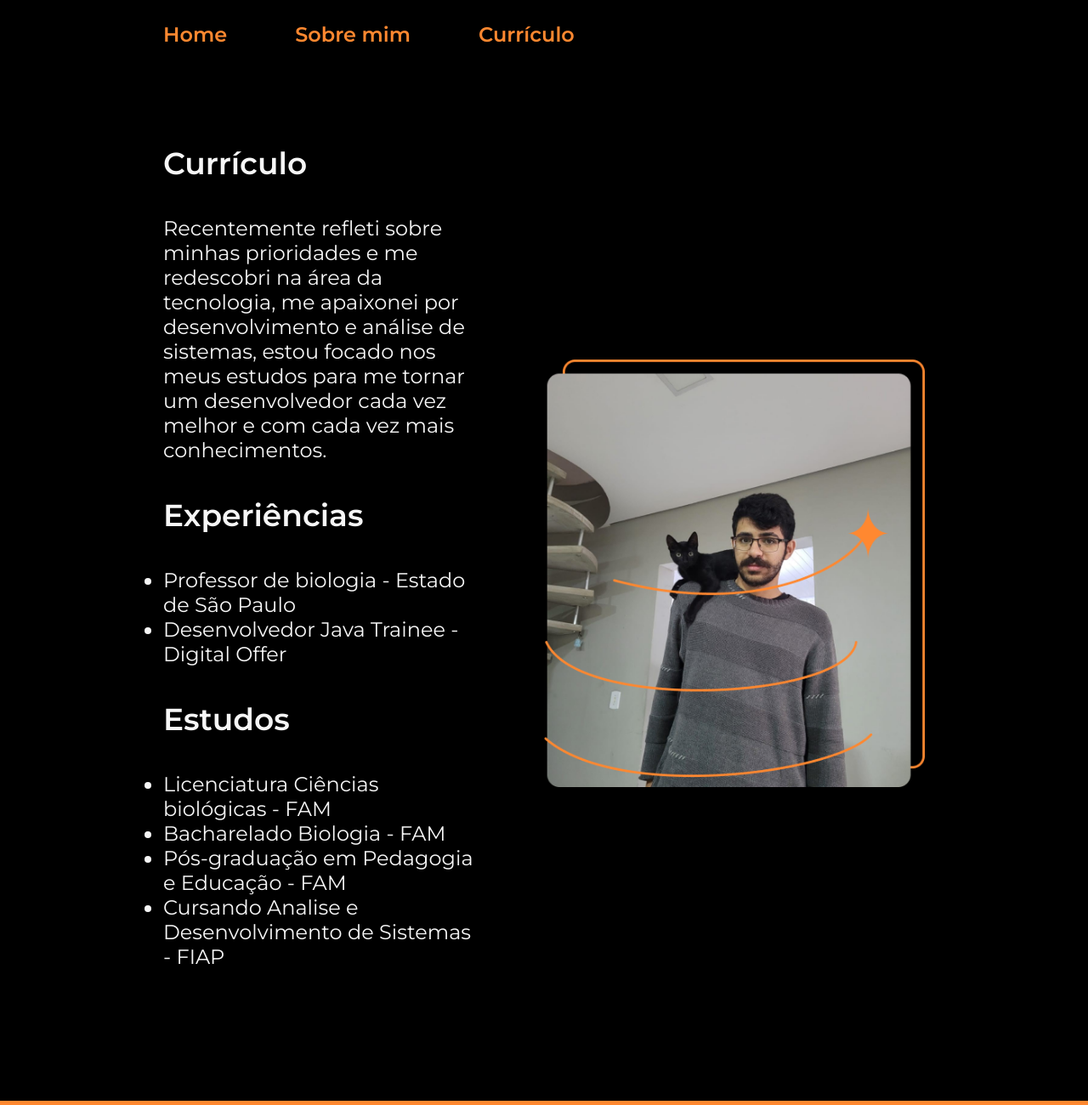
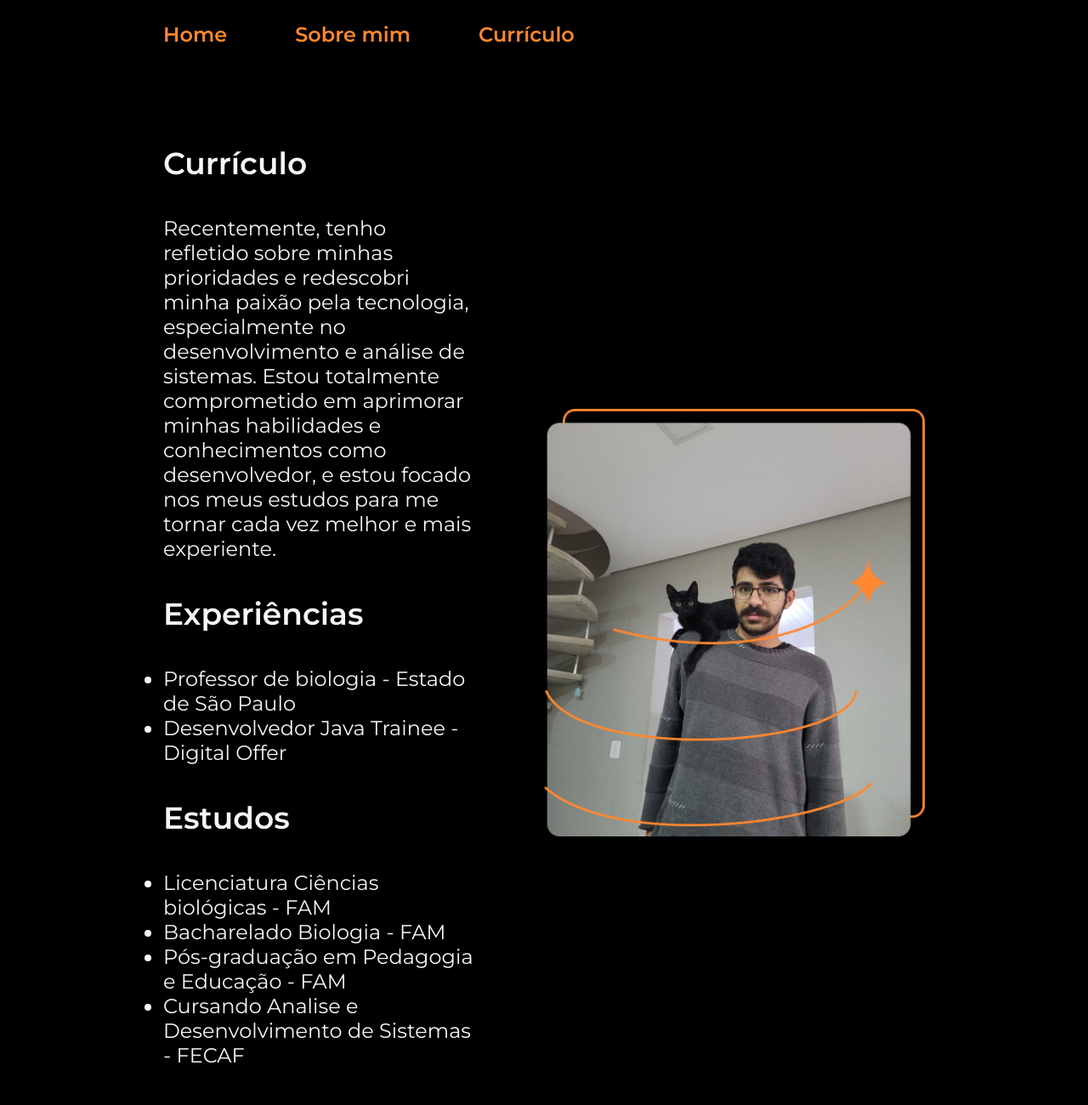
Before and after one commit to MateusSodre/portfolio, a plain HTML site: page curriculo.html in a window 1280 px wide. Shown: the top 1300 px of the page at 85% size. Drawn offline with Linux system fonts and the light colour scheme.

Commit message:
atualização
atualizando dados do portifolio

```diff
--- a/curriculo.html
+++ b/curriculo.html
@@ -20,7 +20,7 @@
     <main class="apresentacao">
         <section class="apresentacao__conteudo">
             <h1 class="apresentacao__conteudo__titulo">Currículo</h1>
-            <p class="apresentacao__conteudo__texto">Recentemente refleti sobre minhas prioridades e me redescobri na área da tecnologia, me apaixonei por desenvolvimento e análise de sistemas, estou focado nos meus estudos para me tornar um desenvolvedor cada vez melhor e com cada vez mais conhecimentos.</p>
+            <p class="apresentacao__conteudo__texto">Recentemente, tenho refletido sobre minhas prioridades e redescobri minha paixão pela tecnologia, especialmente no desenvolvimento e análise de sistemas. Estou totalmente comprometido em aprimorar minhas habilidades e conhecimentos como desenvolvedor, e estou focado nos meus estudos para me tornar cada vez melhor e mais experiente.</p>
             <h2 class="apresentacao__conteudo__titulo">Experiências</h2>
                 <ul class="apresentacao__conteudo__texto">
                     <li>Professor de biologia - Estado de São Paulo</li>
@@ -31,7 +31,7 @@
                     <li>Licenciatura Ciências biológicas - FAM</li>
                     <li>Bacharelado Biologia - FAM</li>
                     <li>Pós-graduação em Pedagogia e Educação - FAM</li>
-                    <li>Cursando Analise e Desenvolvimento de Sistemas - FIAP</li>
+                    <li>Cursando Analise e Desenvolvimento de Sistemas - FECAF</li>
                 </ul>
                 <h3></h3>
         </section>
```
Also changed, not shown: about.html (+1 -1 lines), index.html (+1 -1 lines).
